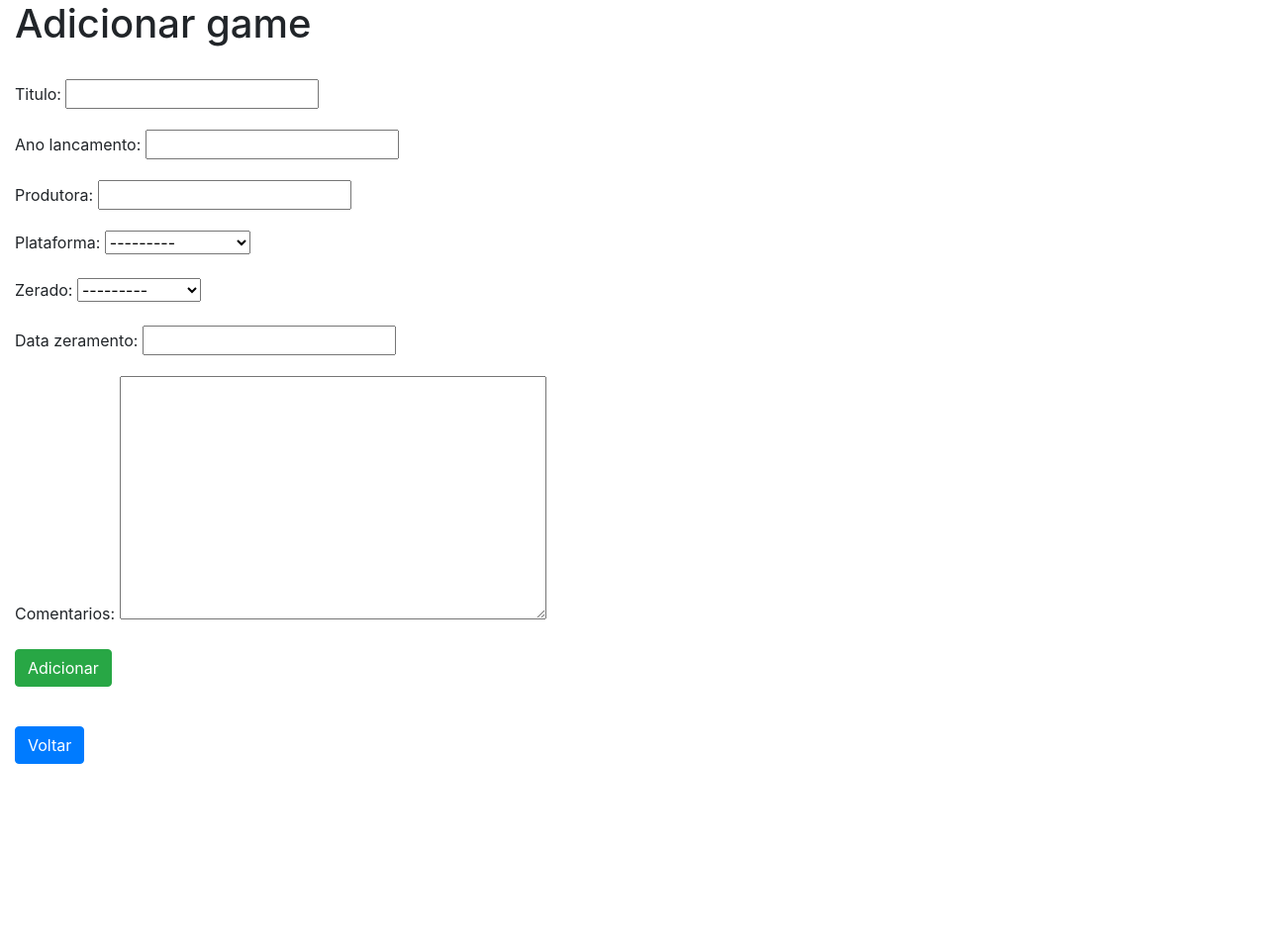
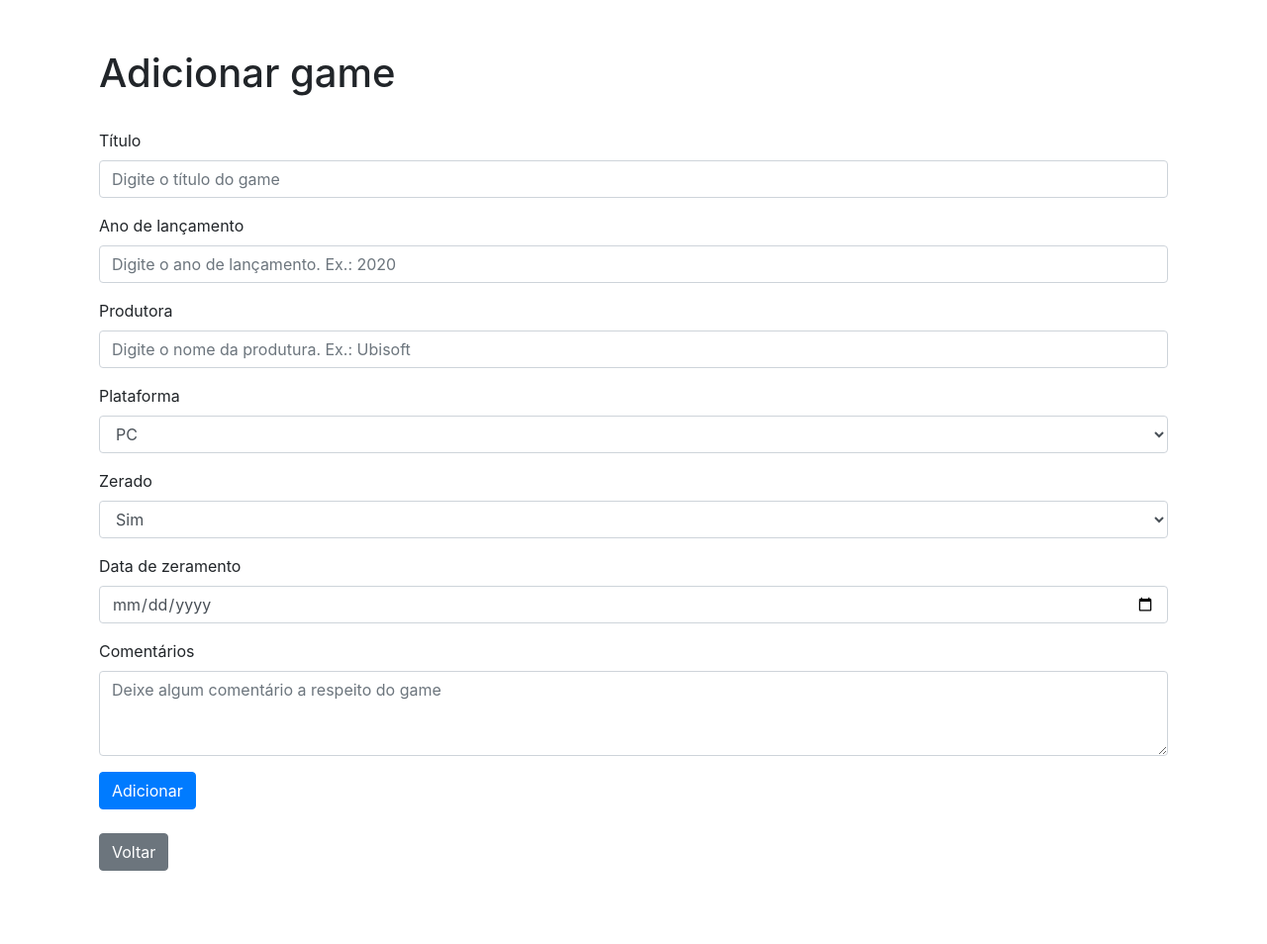
Before and after one commit to emersondevelops/gedgam, a Django app: page /adicionar/ in a window 1280 px wide. Shown: the whole page at 99% size. Before the commit the page ends 772 px from the top, so only its background shows below. Run offline with Django 3.2, Linux system fonts and the light colour scheme; some libraries are stand-ins or nearby versions.

Commit message:
Página de edição estilizada.

```diff
--- a/gedgam/gerenciador/static/style.css
+++ b/gedgam/gerenciador/static/style.css
@@ -1,3 +1,6 @@
-h1 {
-  color: red;
+.conteudo_principal {
+  margin-top: 50px;
+  margin-bottom: 50px;
+  margin-right: 100px;
+  margin-left: 100px;
 }
--- a/gedgam/templates/base.html
+++ b/gedgam/templates/base.html
@@ -6,12 +6,12 @@
     <meta charset="UTF-8">
     <title>Gedgam - Gerenciador de games</title>
     {% comment %} <link rel="icon" href="{% static 'img/core-img/favicon.ico' %}"> {% endcomment %}
-    {% comment %} <link rel="stylesheet" href="{% static 'style.css' %}"> {% endcomment %}
     <link rel="stylesheet" href="https://stackpath.bootstrapcdn.com/bootstrap/4.5.2/css/bootstrap.min.css" integrity="sha384-JcKb8q3iqJ61gNV9KGb8thSsNjpSL0n8PARn9HuZOnIxN0hoP+VmmDGMN5t9UJ0Z" crossorigin="anonymous">
+    <link rel="stylesheet" href="{% static 'style.css' %}">
 
 </head>
 
-<body class="container-fluid body-content">
+<body class="conteudo_principal">
 
 {% block content %}
 {% endblock %}
--- a/gedgam/templates/gerenciador/game_create.html
+++ b/gedgam/templates/gerenciador/game_create.html
@@ -6,17 +6,50 @@
 
     <h1>Adicionar game</h1>
     <br>
-    <form method="post" class="form-group">
 
-        {% csrf_token %}
-        {{ form.as_p }}
+    <form method="post"> {% csrf_token %}
+        <div class="form-group">
+            <label for="titulo">Título</label>
+            <input type="text" class="form-control" id="titulo" name="titulo" placeholder="Digite o título do game">
+        </div>
+        <div class="form-group">
+            <label for="ano_lancamento">Ano de lançamento</label>
+            <input type="text" class="form-control" id="ano_lancamento" name="ano_lancamento" placeholder="Digite o ano de lançamento. Ex.: 2020">
+        </div>
+        <div class="form-group">
+            <label for="produtora">Produtora</label>
+            <input type="text" class="form-control" id="produtora" name="produtora" placeholder="Digite o nome da produtura. Ex.: Ubisoft">
+        </div>
+        <div class="form-group">
+        <label for="plataforma">Plataforma</label>
+        <select class="form-control" name="plataforma">
+                <option value="PC">PC</option>
+                <option value="XB">Xbox One</option>
+                <option value="PS">Play Station 4</option>
+                <option value="NS">Nintendo Switch</option>
+        </select>
+        </div>
+        <div class="form-group">
+        <label for="zerado">Zerado</label>
+        <select class="form-control" name="zerado">
+                <option value="S">Sim</option>
+                <option value="N">Não</option>
+                <option value="O">Não se aplica</option>
+        </select>
+        </div>
+        <div class="form-group">
+            <label for="data_zeramento">Data de zeramento</label>
+            <input type="date" class="form-control" id="data_zeramento" name="data_zeramento">
+        </div>
+        <div class="form-group">
+            <label for="comentarios">Comentários</label>
+            <textarea rows="3" class="form-control" id="comentarios" name="comentarios" placeholder="Deixe algum comentário a respeito do game"></textarea>
+        </div>
 
-        <button type="submit" class="btn btn-success">Adicionar</button>
+        <button type="submit" class="btn btn-primary">Adicionar</button>
     </form>
-
     <br>
-    <a href="{% url 'game_list' %}"><button class="btn btn-primary">Voltar</button></a>
-
+<a href="{% url 'game_list' %}"><button class="btn btn-secondary">Voltar</button></a>
 </div>
 <br>
 {% endblock %}
--- a/gedgam/templates/gerenciador/game_delete.html
+++ b/gedgam/templates/gerenciador/game_delete.html
@@ -3,15 +3,15 @@
 
 {% block content %}
 <div>
-<h1>Remover Game</h1>
+<h1>Remover game</h1>
 
 <br>
 <form method="post">{% csrf_token %}
-    <p>Tem certeza que quer excluir "{{ game.titulo }}"?</p>
+    <h3>Tem certeza que quer remover "{{ game.titulo }}"?</h3>
     <button type="submit" class="btn btn-danger">Sim</button>
 </form>
 <br>
-<a href="{% url 'game_list' %}"><button class="btn btn-primary">Voltar</button></a>
+<a href="{% url 'game_list' %}"><button class="btn btn-secondary">Voltar</button></a>
 
 </div>
 <br>
```
Also changed, not shown: gedgam/templates/gerenciador/game_update.html (+40 -7 lines).
